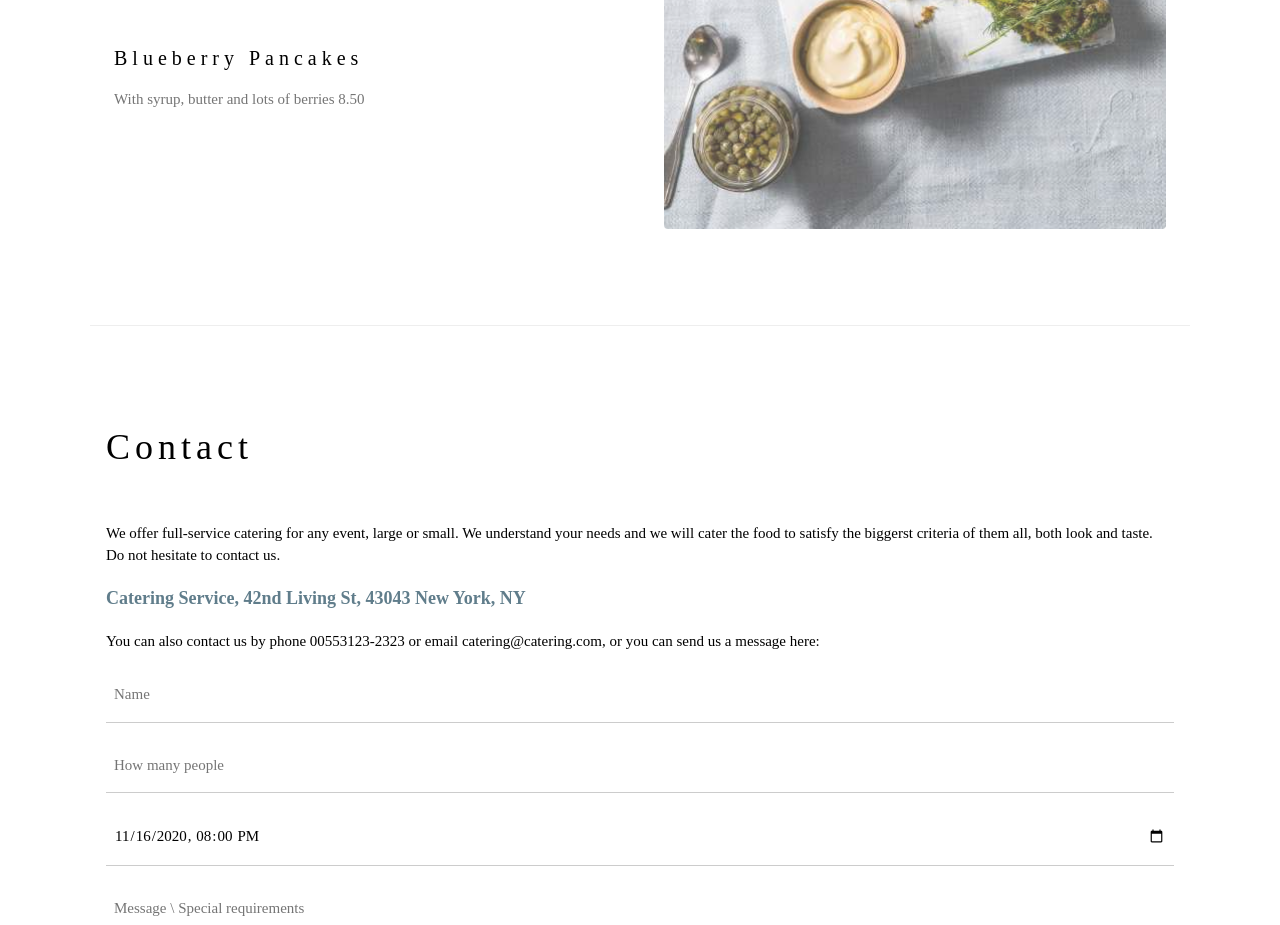
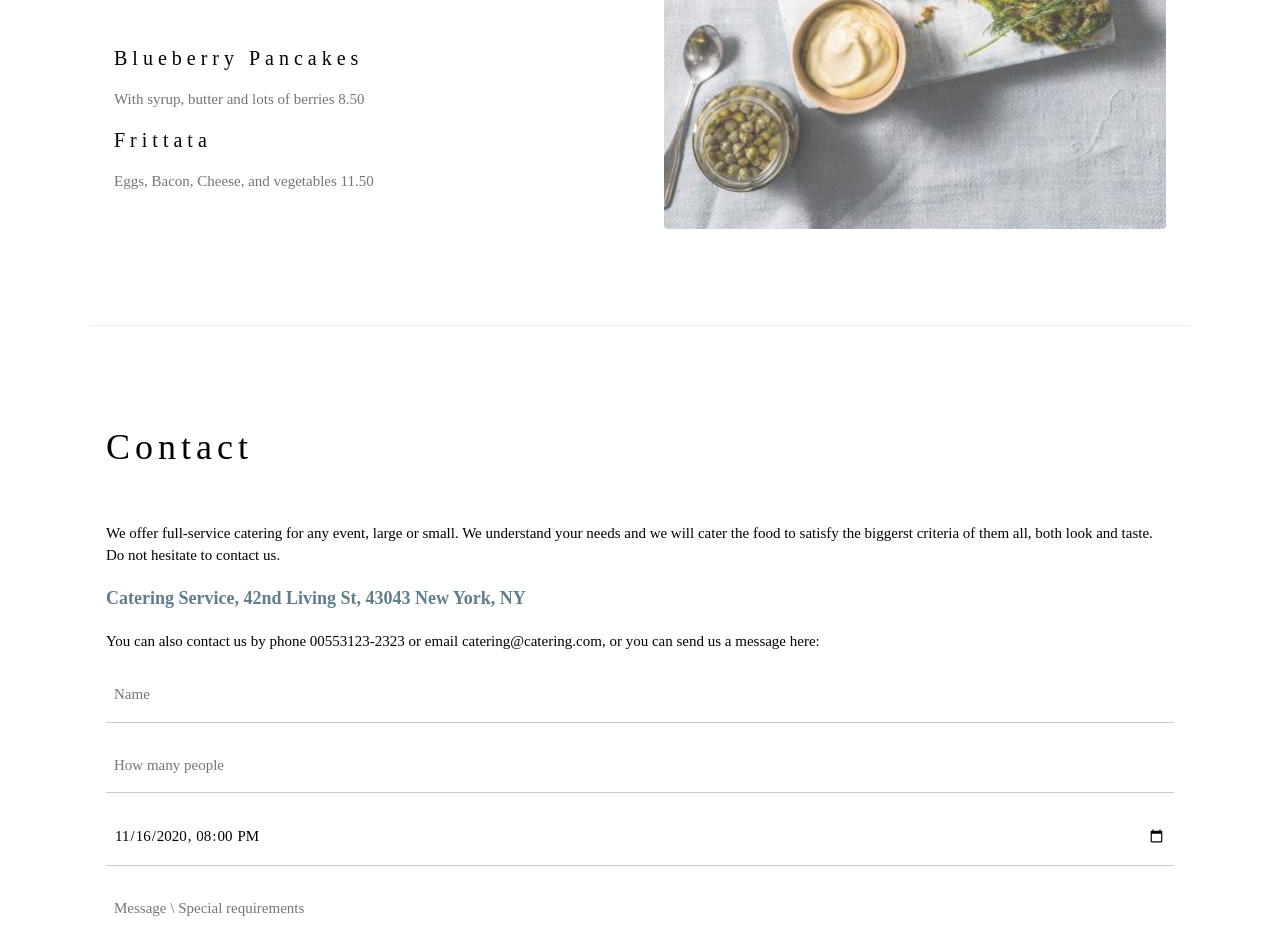
Before and after one commit to brittoti/mywebsite, a plain HTML site: page index.html in a window 1280 px wide. Shown: the part 2060-2985 px from the top of the page. Drawn offline with nearby package versions, Linux system fonts and the light colour scheme; files whose address does not match are found by name.

Commit message:
Update index.html

```diff
--- a/index.html
+++ b/index.html
@@ -73,7 +73,11 @@
 
       <h4>Blueberry Pancakes</h4>
       <p class="w3-text-grey">With syrup, butter and lots of berries 8.50</p>
+
+      <h4>Frittata</h4>
+      <p class="w3-text-grey">Eggs, Bacon, Cheese, and vegetables 11.50</p>
     </div>
+
 
     <div class="w3-col l6 w3-padding-large">
       <img src="tablesetting.jpg" class="w3-round w3-image w3-opacity-min" alt="Menu" style="width:100%">
```
